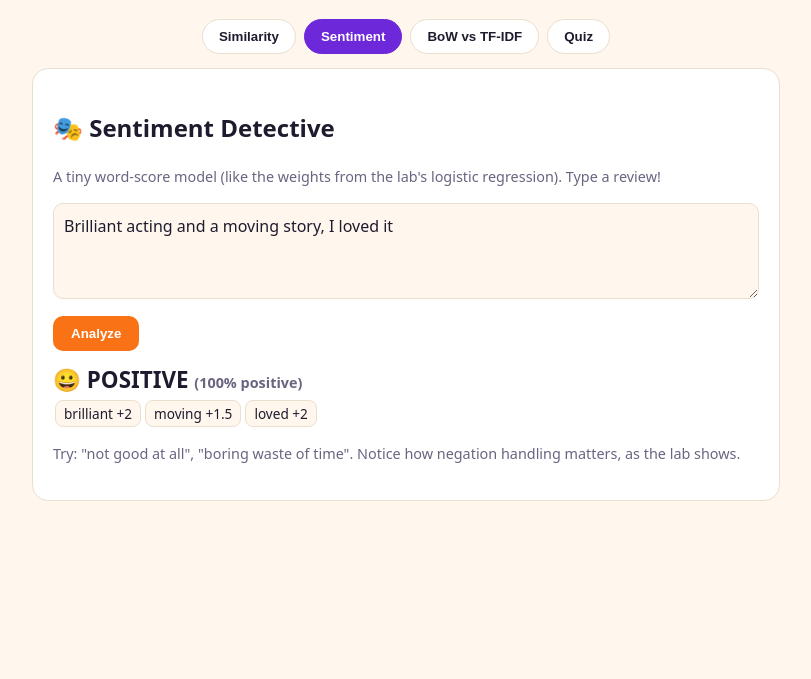
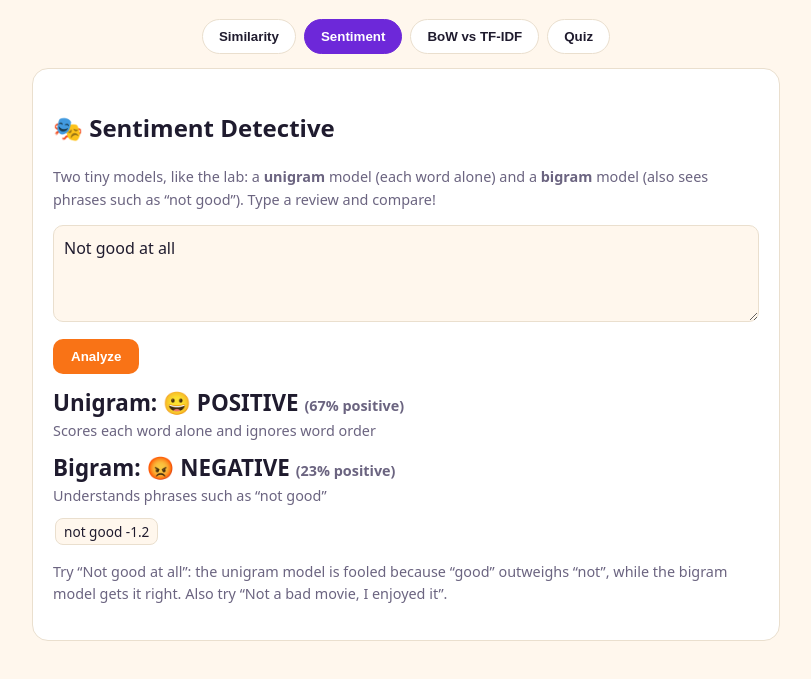
Before and after one commit to Mennamedhattt/lab-ai, a plain HTML site: page index.html in a window 1280 px wide. Both pictures are taken after a click on the button "Sentiment". Shown: the part 121-800 px from the top of the page, without its empty margins (234-1045 px from the left). Drawn offline with Linux system fonts and the light colour scheme.

Commit message:
Update sentiment analysis functionality and UI

```diff
--- a/index.html
+++ b/index.html
@@ -36,10 +36,10 @@ The team won the football championship last night</textarea>
 <div id="out" style="margin-top:14px"></div></section>
 
 <section id="s1"><h2>🎭 Sentiment Detective</h2>
-<p class="mu">A tiny word-score model (like the weights from the lab's logistic regression). Type a review!</p>
-<textarea id="rev" rows="3">Brilliant acting and a moving story, I loved it</textarea>
+<p class="mu">Two tiny models, like the lab: a <b>unigram</b> model (each word alone) and a <b>bigram</b> model (also sees phrases such as “not good”). Type a review and compare!</p>
+<textarea id="rev" rows="3">Not good at all</textarea>
 <button class="go" onclick="sent()">Analyze</button><div id="so" style="margin-top:12px"></div>
-<p class="mu">Try: "not good at all", "boring waste of time". Notice how negation handling matters, as the lab shows.</p></section>
+<p class="mu">Try “Not good at all”: the unigram model is fooled because “good” outweighs “not”, while the bigram model gets it right. Also try “Not a bad movie, I enjoyed it”.</p></section>
 
 <section id="s2"><h2>⚔️ BoW vs TF-IDF</h2>
 <p class="mu">Same sentence, two views. BoW counts words; TF-IDF down-weights words that appear in every document.</p>
@@ -65,10 +65,12 @@ function rank(){const raw=$("docs").value.split("\n").filter(x=>x.trim());const
 const esc=s=>s.replace(/[&<>]/g,c=>({"&":"&amp;","<":"&lt;",">":"&gt;"}[c]));
 const W={brilliant:2,masterpiece:2.5,loved:2,love:1.8,great:1.6,good:1.2,moving:1.5,amazing:2,excellent:2,fun:1.2,beautiful:1.5,best:1.8,
  boring:-2,waste:-2.2,bad:-1.5,terrible:-2.5,awful:-2.5,worst:-2.5,predictable:-1,dull:-1.8,poor:-1.6,disappointing:-2};
-function sent(){const t=$("rev").value.toLowerCase().replace(/[^a-z\s]/g," ").split(/\s+/);let s=0,hits=[];
- t.forEach((w,i)=>{if(W[w]){let v=W[w];if(["not","no","never"].includes(t[i-1]))v=-v;s+=v;hits.push([w,v])}});
- const p=1/(1+Math.exp(-s));
- $("so").innerHTML=`<div class="big">${p>.5?"😀 POSITIVE":"😡 NEGATIVE"} <span class="mu">(${Math.round(p*100)}% positive)</span></div>`+hits.map(([w,v])=>`<span class="tag">${w} ${v>0?"+":""}${v}</span>`).join("")}
+function sent(){const t=$("rev").value.toLowerCase().replace(/[^a-z\s]/g," ").split(/\s+/);let u=0,b=0,hits=[];
+ const NEG=["not","no","never"];
+ t.forEach((w,i)=>{if(NEG.includes(w))u-=0.5;
+  if(W[w]){u+=W[w];const f=NEG.includes(t[i-1]);const v=f?-W[w]:W[w];b+=v;hits.push([(f?t[i-1]+" ":"")+w,v])}});
+ const box=(n,s,d)=>{const p=1/(1+Math.exp(-s));return `<div class="big">${n}: ${p>.5?"😀 POSITIVE":"😡 NEGATIVE"} <span class="mu">(${Math.round(p*100)}% positive)</span></div><div class="mu" style="margin-bottom:8px">${d}</div>`};
+ $("so").innerHTML=box("Unigram",u,"Scores each word alone and ignores word order")+box("Bigram",b,"Understands phrases such as “not good”")+hits.map(([w,v])=>`<span class="tag">${w} ${v>0?"+":""}${v}</span>`).join("")}
 function cmp(){const base=["the movie was great","the movie was boring","the film was a movie about a hero","the movie had a great cast"].map(tok);
  const s=tok($("bs").value);const all=base.concat([s]);const m=tfidf(all);const v=m.vec(s);const c={};s.forEach(w=>c[w]=(c[w]||0)+1);
  const mx=Math.max(...Object.values(c)),mt=Math.max(...Object.values(v));
@@ -78,12 +80,13 @@ const Q=[["What does IDF measure?",["How often a word is in one document","How r
 ["Cosine similarity of 1 means…",["Documents point in the same direction","No shared words","Equal length"],0],
 ["Which word should we NOT remove as a stop-word for sentiment?",["the","not","and"],1],
 ["Which is fit on the TRAIN set only?",["The vectorizer","The test labels","Neither"],0],
-["Why do bigrams help?",["They capture phrases like 'not good'","They shrink the vocabulary","They remove stop-words"],0]];
+["Why do bigrams help?",["They capture phrases like 'not good'","They shrink the vocabulary","They remove stop-words"],0],
+["Why can a unigram model call 'Not good at all' positive?",["It ignores word order, so 'good' outweighs 'not'","It removes the word 'good'","It was trained on too little data"],0]];
 let score=0,done=0;
 $("qz").innerHTML=Q.map((q,i)=>`<p><b>${i+1}. ${q[0]}</b></p>`+q[1].map((o,j)=>`<button class="opt" data-q="${i}" data-j="${j}">${o}</button>`).join("")).join("")+'<p class="big" id="res"></p>';
 $("qz").addEventListener("click",e=>{const b=e.target.closest(".opt");if(!b||b.dataset.done)return;const i=+b.dataset.q,j=+b.dataset.j;
  document.querySelectorAll(`[data-q="${i}"]`).forEach(x=>x.dataset.done=1);
  b.classList.add(j==Q[i][2]?"ok":"no");if(j==Q[i][2])score++;else document.querySelector(`[data-q="${i}"][data-j="${Q[i][2]}"]`).classList.add("ok");
- if(++done==Q.length)$("res").textContent=`Score: ${score}/${Q.length} ${score>=4?"🏆":"💪"}`});
+ if(++done==Q.length)$("res").textContent=`Score: ${score}/${Q.length} ${score>=5?"🏆":"💪"}`});
 show(0);rank();sent();cmp();
 </script></body></html>
```
